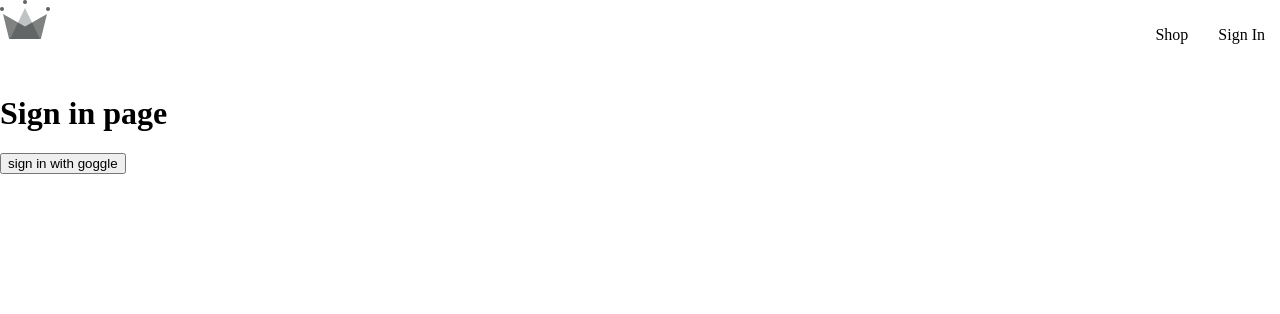
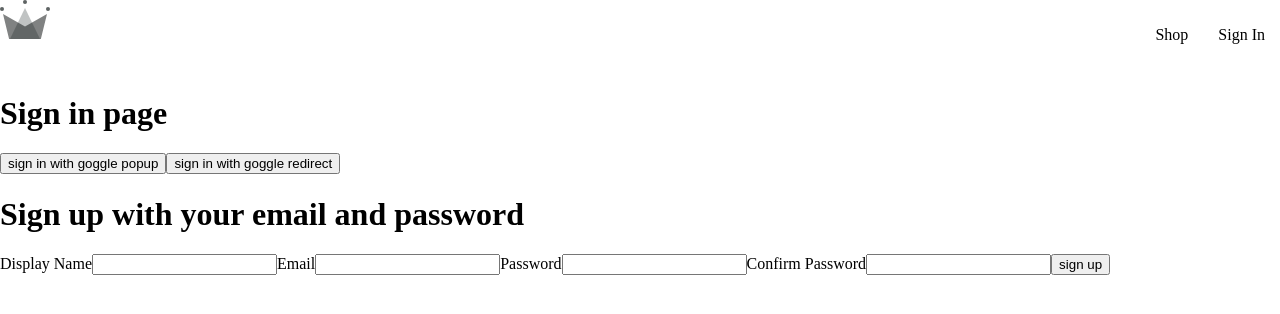
Before and after one commit to Deevyne99/capstone-1, a React (Create React App) app: page /signIn in a window 1280 px wide. Shown: the top 314 px of the page. Built offline with nearby package versions, Linux system fonts and the light colour scheme.

Commit message:
added login with Email

```diff
--- a/src/components/routes/signIn/Sign.js
+++ b/src/components/routes/signIn/Sign.js
@@ -1,19 +1,38 @@
+import { useEffect } from 'react'
+import { getRedirectResult } from 'firebase/auth'
 import {
+  auth,
   signInWithGooglePopup,
   CreateUserDocumentFromAuth,
+  signInWithGoogleRedirect,
 } from '../../../utils/firebase/firebase'
+import Signup from '../../sign-up-form/Signup'
 
 const SignIn = () => {
-  const loginUser = async () => {
+  useEffect(() => {
+    const fetchAuth = async () => {
+      const response = await getRedirectResult(auth)
+      console.log(response)
+    }
+    fetchAuth()
+  })
+  const loginGooglePopUp = async () => {
     const response = await signInWithGooglePopup()
     const { user } = response
-    CreateUserDocumentFromAuth(user)
+    const userRef = await CreateUserDocumentFromAuth(user)
     // console.log(response)
   }
+
   return (
     <div>
       <h1>Sign in page</h1>
-      <button onClick={() => loginUser()}>sign in with goggle</button>
+      <button onClick={() => loginGooglePopUp()}>
+        sign in with goggle popup
+      </button>
+      <button onClick={signInWithGoogleRedirect}>
+        sign in with goggle redirect
+      </button>
+      <Signup />
     </div>
   )
 }
--- /dev/null
+++ b/src/components/sign-up-form/Signup.js
@@ -0,0 +1,75 @@
+import { useState } from 'react'
+import {
+  createUserWithEmailAndPasswordAuth,
+  CreateUserDocumentFromAuth,
+} from '../../utils/firebase/firebase'
+const defaulFields = {
+  displayName: '',
+  email: '',
+  password: '',
+  confirmPassword: '',
+}
+const Signup = () => {
+  const [formFields, setFormFields] = useState(defaulFields)
+  const { displayName, email, password, confirmPassword } = formFields
+  const handleSubmit = async (e) => {
+    e.preventDefault()
+    if (password !== confirmPassword) {
+      alert('password do not match')
+      return
+    }
+    try {
+      const response = await createUserWithEmailAndPasswordAuth(email, password)
+      console.log(response)
+      //await CreateUserDocumentFromAuth(user, { displayName })
+    } catch (error) {
+      if (error.code === 'auth/email-already-in-use') {
+        alert('cannot create user Email already exist')
+      }
+      console.log('user creation encountered an error', error)
+    }
+  }
+  const handleChange = (event) => {
+    const { name, value } = event.target
+    setFormFields({ ...formFields, [name]: value })
+  }
+  return (
+    <div>
+      <h1>Sign up with your email and password</h1>
+      <form action='' onSubmit={handleSubmit}>
+        <label htmlFor=''>Display Name</label>
+        <input
+          type='text'
+          required
+          name='displayName'
+          onChange={handleChange}
+          value={displayName}
+        />
+        <label htmlFor='email'>Email</label>
+        <input
+          type='email'
+          name='email'
+          onChange={handleChange}
+          value={email}
+        />
+        <label htmlFor='password'>Password</label>
+        <input
+          type='password'
+          name='password'
+          onChange={handleChange}
+          value={password}
+        />
+        <label htmlFor='confirm-password'>Confirm Password</label>
+        <input
+          type='password'
+          onChange={handleChange}
+          name='confirmPassword'
+          value={confirmPassword}
+        />
+        <button type='submit'>sign up</button>
+      </form>
+    </div>
+  )
+}
+
+export default Signup
--- a/src/utils/firebase/firebase.js
+++ b/src/utils/firebase/firebase.js
@@ -4,6 +4,7 @@ import {
   signInWithRedirect,
   signInWithPopup,
   GoogleAuthProvider,
+  createUserWithEmailAndPassword,
 } from 'firebase/auth'
 import { getFirestore, doc, getDoc, setDoc } from 'firebase/firestore'
 
@@ -25,10 +26,15 @@ provider.setCustomParameters({
 })
 export const auth = getAuth()
 export const signInWithGooglePopup = () => signInWithPopup(auth, provider)
+export const signInWithGoogleRedirect = () => signInWithRedirect(auth, provider)
 
 export const db = getFirestore()
-export const CreateUserDocumentFromAuth = async (userAuth) => {
+export const CreateUserDocumentFromAuth = async (
+  userAuth,
+  additionalInfo = {}
+) => {
   const userDocRef = doc(db, 'users', userAuth.uid)
+
   console.log(userDocRef)
 
   const userSnapshot = await getDoc(userDocRef)
@@ -39,10 +45,20 @@ export const CreateUserDocumentFromAuth = async (userAuth) => {
     const { displayName, email } = userAuth
     const createdAt = new Date()
     try {
-      await setDoc(userDocRef, { displayName, email, createdAt })
+      await setDoc(userDocRef, {
+        displayName,
+        email,
+        createdAt,
+        ...additionalInfo,
+      })
     } catch (error) {
       console.log('error creating the user', error.message)
     }
   }
   return userDocRef
 }
+export const createUserWithEmailAndPasswordAuth = async (email, password) => {
+  if (!email || !password) return
+  const response = await createUserWithEmailAndPassword(auth, email, password)
+  // console.log(response)
+}
```
